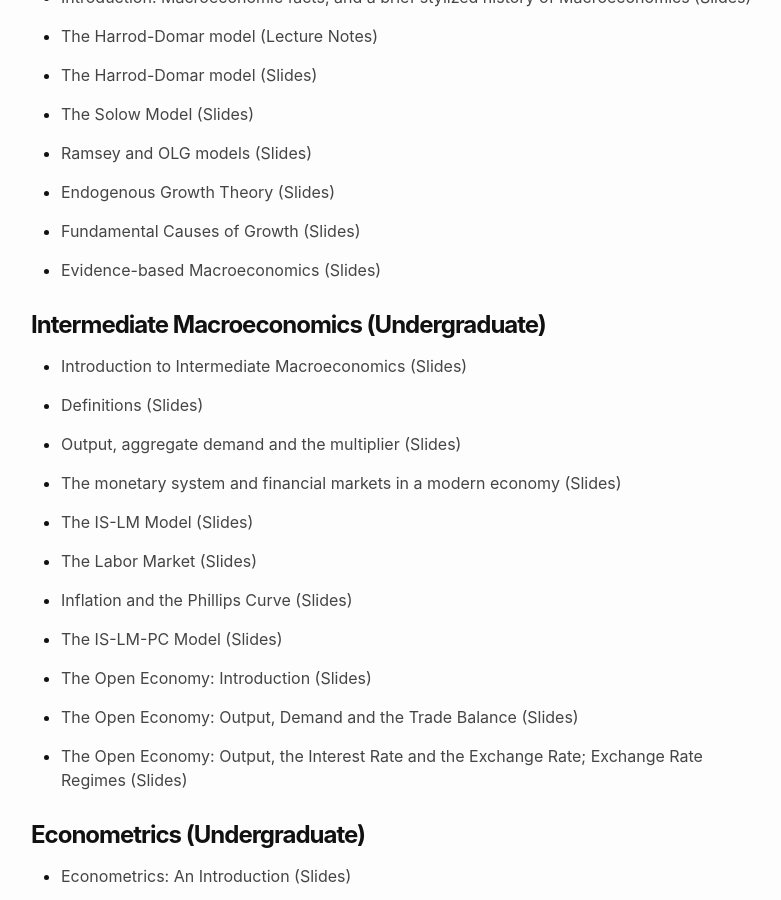
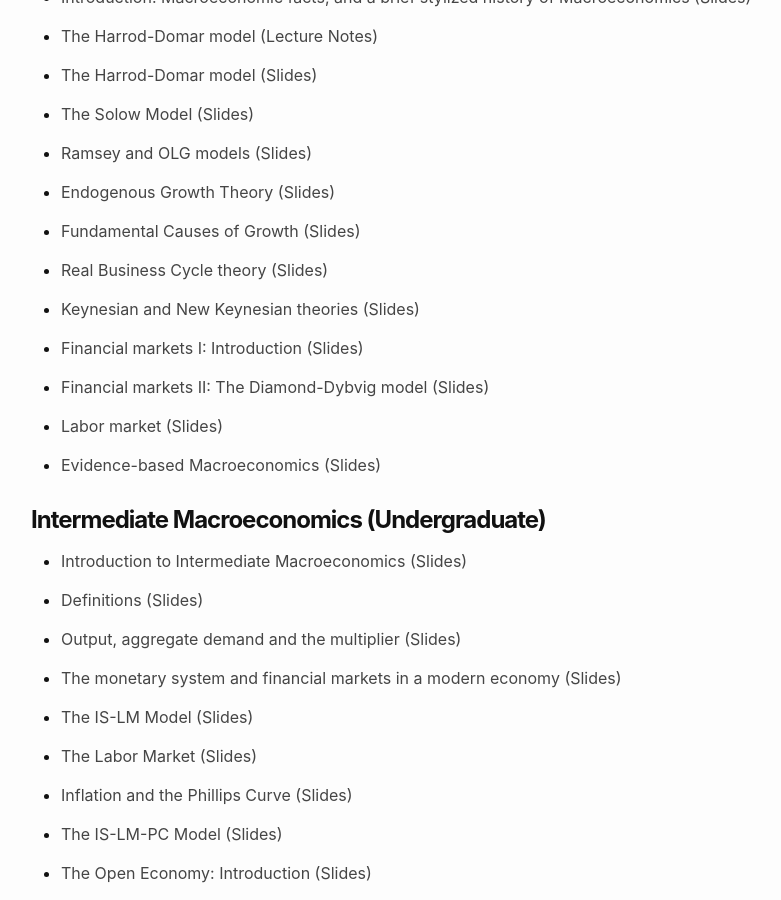
Before and after one commit to danielegirardi/danielegirardi.github.io, a Jekyll site: the page built from teaching.md, in a window 1280 px wide and 900 px high, scrolled down 833 px. Shown: the whole window, without its empty margins (239-1020 px from the left). Built offline with Jekyll 4.4.1, drawn with Linux system fonts in a browser that asks for light colours.

Commit message:
Update teaching.md

```diff
--- a/teaching.md
+++ b/teaching.md
@@ -87,6 +87,26 @@ Advanced Macroeconomics (Graduate)</strong></h1>
 </ul>
 
 <ul style="list-style-type: disc;">
+ 	<li><a style="color: #454545;" href="https://danielegirardi.github.io/posts/adv_macro/Slides_RBC.pdf" target="_blank" rel="noopener">Real Business Cycle theory (Slides)</a><br/></li>
+</ul>
+
+<ul style="list-style-type: disc;">
+ 	<li><a style="color: #454545;" href="https://danielegirardi.github.io/posts/adv_macro/Slides_NK_all.pdf" target="_blank" rel="noopener">Keynesian and New Keynesian theories (Slides)</a><br/></li>
+</ul>
+
+<ul style="list-style-type: disc;">
+ 	<li><a style="color: #454545;" href="https://danielegirardi.github.io/posts/adv_macro/Slides_finance_part1.pdf" target="_blank" rel="noopener">Financial markets I: Introduction (Slides)</a><br/></li>
+</ul>
+
+<ul style="list-style-type: disc;">
+ 	<li><a style="color: #454545;" href="https://danielegirardi.github.io/posts/adv_macro/Slides_finance_part2.pdf" target="_blank" rel="noopener">Financial markets II: The Diamond-Dybvig model (Slides)</a><br/></li>
+</ul>
+
+<ul style="list-style-type: disc;">
+ 	<li><a style="color: #454545;" href="https://danielegirardi.github.io/posts/adv_macro/Slides_labor_market.pdf" target="_blank" rel="noopener">Labor market (Slides)</a><br/></li>
+</ul>
+
+<ul style="list-style-type: disc;">
  	<li><a style="color: #454545;" href="https://danielegirardi.github.io/posts/documents/Econ705_SP21_Slides_Section_7.pdf" target="_blank" rel="noopener">Evidence-based Macroeconomics (Slides)</a><br/></li>
 </ul>
 
```
